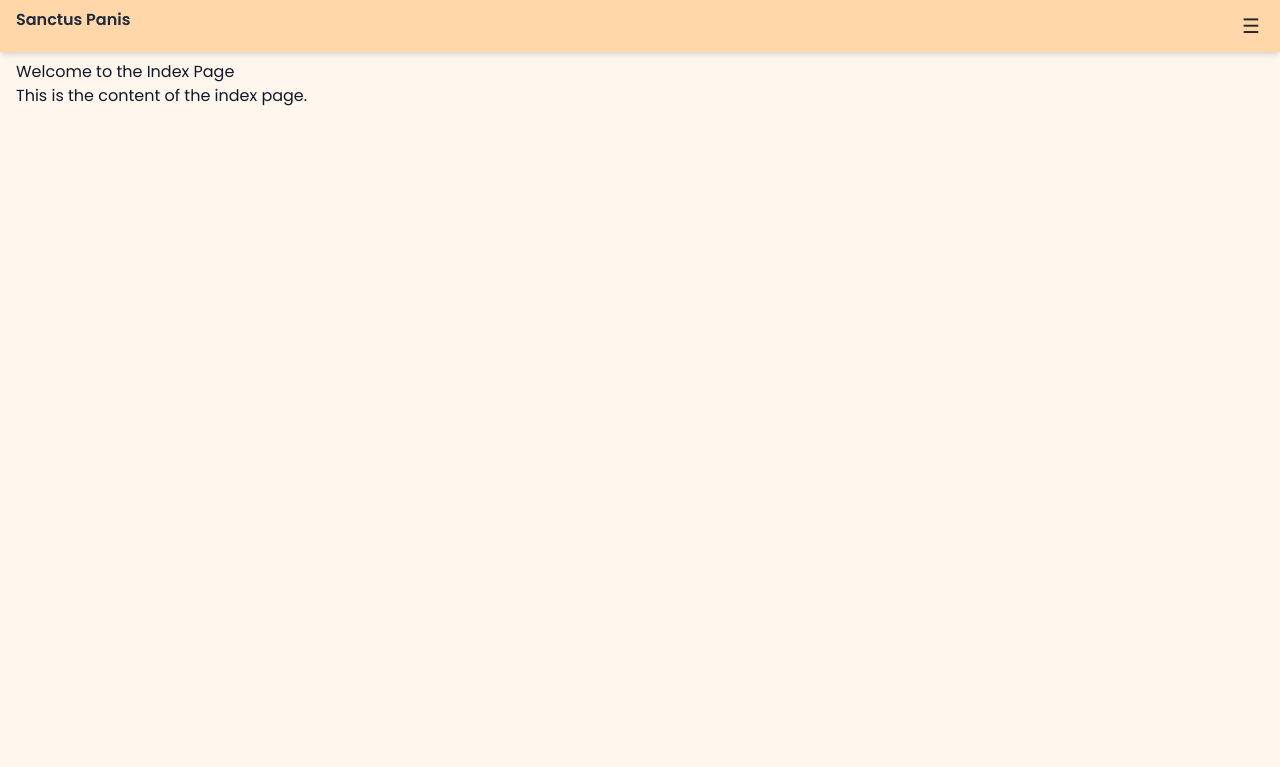
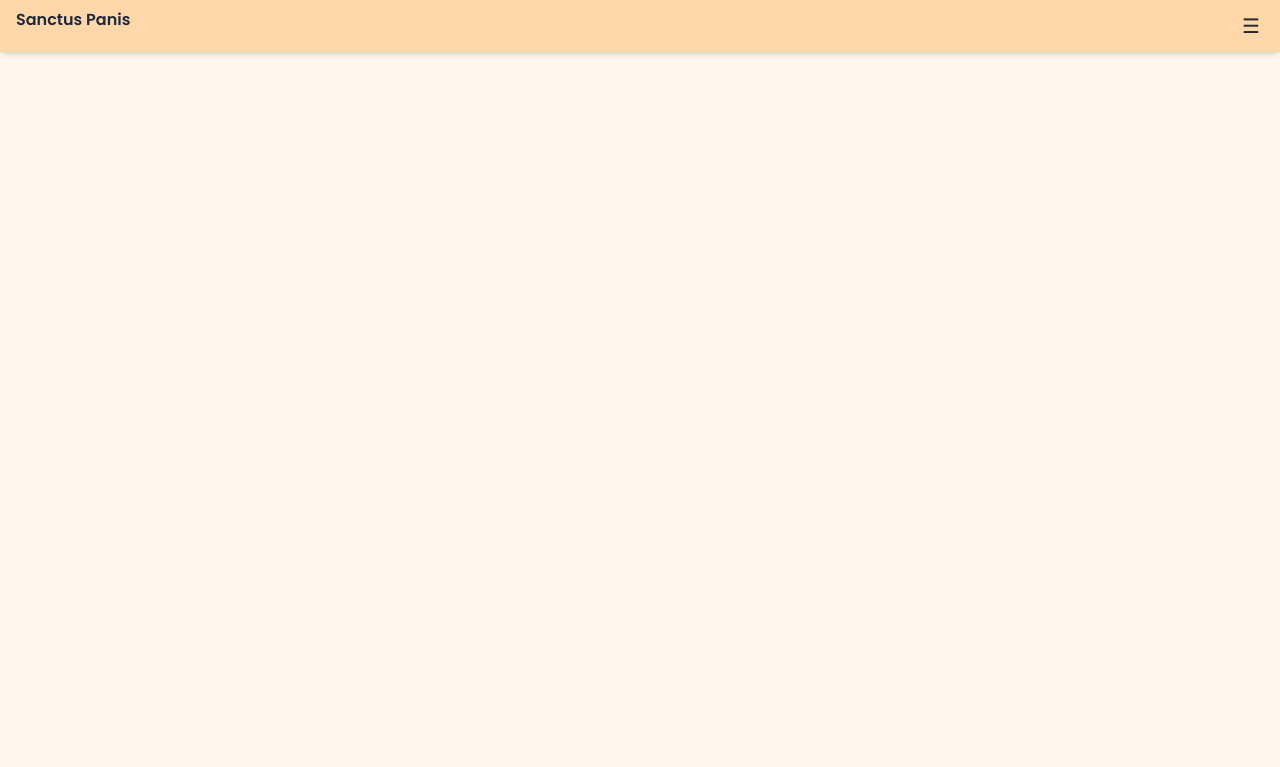
Before and after one commit to bentoluizv/projeto_aplicado_foodtruck, a Python web app: template templates/index.html in a window 1280 px wide. Shown: the top 767 px of the page. Run offline with Jinja, Linux system fonts and the light colour scheme; the template is opened without the code that fills it, so the values that code supplies are empty.

Commit message:
feat: replace base template with complete index page layout and navigation

```diff
--- a/templates/base.html
+++ /dev/null
@@ -1,57 +0,0 @@
-<!DOCTYPE html>
-<html lang="pt-br">
-
-<head>
-    <meta charset="UTF-8">
-    <meta name="viewport" content="width=device-width, initial-scale=1.0">
-    <title>Sanctus Panis</title>
-    <script src="https://cdn.jsdelivr.net/npm/@tailwindcss/browser@4"></script>
-    <link rel="preconnect" href="https://fonts.googleapis.com">
-    <link rel="preconnect" href="https://fonts.gstatic.com" crossorigin>
-    <link
-        href="https://fonts.googleapis.com/css2?family=Poppins:ital,wght@0,100;0,200;0,300;0,400;0,500;0,600;0,700;0,800;0,900;1,100;1,200;1,300;1,400;1,500;1,600;1,700;1,800;1,900&display=swap"
-        rel="stylesheet">
-    <link rel="stylesheet" href="{{ url_for('static', path='main.css') }}">
-    <script src="{{ url_for('static', path='htmx.min.js') }}"></script>
-    <script src="{{ url_for('static', path='index.js') }}"></script>
-</head>
-
-<body
-    class="max-h-screen min-h-screen overflow-hidden bg-gray-100 text-gray-900 poppins-regular flex flex-col bg-orange-50">
-    <header id="header" class="flex items-center justify-between py-2 px-4 bg-orange-200 text-slate-800 shadow-md">
-        <a href="/" class="cursor-pointer hover:underline decoration-wavy self-start">
-            <h1 class="poppings-bold text-md font-semibold text-nowrap">Sanctus Panis</h1>
-        </a>
-        <button id="toggleBtn"
-            class="self-end cursor-pointer z-90 text-xl text-zinc-800 p-1 hover:scale-130 transition-transform duration-300 ease-in-out"
-            hx-on:click="toggleMenuDropdown()">☰
-        </button>
-    </header>
-    <section
-        class="absolute top-12 grid grid-cols-2 h-[140px] w-full gap-4 bg-orange-200 py-2 px-4 text-md font-light transition-all duration-300 ease-in-out transform hidden shadow-md"
-        id="menu">
-        <div class="flex flex-col justify-end items-start text-sm font-light">
-            <h2 class="text-sm font-light text-gray-800">
-                Seja bem-vinde, <span
-                    class="font-bold text-orange-600 underline decoration-wavy decoration-zinc-400">usuário.</span>
-            </h2>
-        </div>
-        <nav class="flex flex-col items-end justify-between">
-            <div class="flex flex-col items-end">
-                <a href="/menu" class="cursor-pointer hover:font-semibold hover:text-orange-600">Cardápio</a>
-                <a href="/pedidos" class="cursor-pointer hover:font-semibold hover:text-orange-600">Pedidos</a>
-            </div>
-            <a href="/logout" class="cursor-pointer hover:font-semibold text-orange-600">Sair</a>
-        </nav>
-    </section>
-    <main class="grow flex flex-col px-4 py-2">
-        {% block main %}
-        {% endblock %}
-    </main>
-    <footer class="bg-slate-800 text-orange-600 flex flex-col px-4 py-2 text-center text-xs font-semibold">
-        <p>&copy; 2025 Sanctus Panis. Todos os direitos reservados.</p>
-    </footer>
-
-</body>
-
-</html>
--- a/templates/index.html
+++ b/templates/index.html
@@ -1,10 +1,58 @@
-{% extends "base.html" %}
+<!DOCTYPE html>
+<html lang="pt-br">
 
-{% block main %}
-<div class="grow flex flex-col">
-    <section>
-        <h1>Welcome to the Index Page</h1>
-        <p>This is the content of the index page.</p>
+<head>
+    <meta charset="UTF-8">
+    <meta name="viewport" content="width=device-width, initial-scale=1.0">
+    <title>Sanctus Panis</title>
+    <script src="https://cdn.jsdelivr.net/npm/@tailwindcss/browser@4"></script>
+    <link rel="preconnect" href="https://fonts.googleapis.com">
+    <link rel="preconnect" href="https://fonts.gstatic.com" crossorigin>
+    <link
+        href="https://fonts.googleapis.com/css2?family=Poppins:ital,wght@0,100;0,200;0,300;0,400;0,500;0,600;0,700;0,800;0,900;1,100;1,200;1,300;1,400;1,500;1,600;1,700;1,800;1,900&display=swap"
+        rel="stylesheet">
+    <link rel="stylesheet" href="{{ url_for('static', path='main.css') }}">
+    <script src="{{ url_for('static', path='htmx.min.js') }}"></script>
+    <script src="{{ url_for('static', path='index.js') }}"></script>
+</head>
+
+<body
+    class="max-h-screen min-h-screen overflow-hidden bg-gray-100 text-gray-900 poppins-regular flex flex-col bg-orange-50">
+    <header id="header" class="flex items-center justify-between py-2 px-4 bg-orange-200 text-slate-800 shadow-md">
+        <a href="/" class="cursor-pointer hover:underline decoration-wavy self-start">
+            <h1 class="poppings-bold text-md font-semibold text-nowrap">Sanctus Panis</h1>
+        </a>
+        <button id="toggleBtn"
+            class="self-end cursor-pointer text-xl text-zinc-800 p-1 hover:scale-130 transition-transform duration-300 ease-in-out"
+            hx-on:click="toggleMenuDropdown()">☰
+        </button>
+    </header>
+    <section
+        class="absolute top-12 grid grid-cols-2 h-[140px] w-full gap-4 bg-orange-200 py-2 px-4 text-md font-light transition-all duration-300 ease-in-out transform hidden shadow-md"
+        id="menu">
+        <div class="flex flex-col justify-end items-start text-sm font-light">
+            <h2 class="text-sm font-light text-gray-800">
+                Seja bem-vinde, <span
+                    class="font-bold text-orange-600 underline decoration-wavy decoration-zinc-400">usuário.</span>
+            </h2>
+        </div>
+        <nav class="flex flex-col items-end justify-between">
+            <div class="flex flex-col items-end">
+                <a hx-get="/menu" hx-target="#content" hx-load="innerHTML"
+                    class="cursor-pointer hover:font-semibold hover:text-orange-600">Cardápio</a>
+                <a hx-get="/pedidos" hx-target="#content" hx-load="innerHTML"
+                    class="cursor-pointer hover:font-semibold hover:text-orange-600">Pedidos</a>
+            </div>
+            <a href="/logout" class="cursor-pointer hover:font-semibold text-orange-600">Sair</a>
+        </nav>
     </section>
-</div>
-{% endblock %}
+    <main id="content" class="grow flex flex-col px-4 py-2">
+
+    </main>
+    <footer class="bg-slate-800 text-orange-600 flex flex-col px-4 py-2 text-center text-xs font-semibold">
+        <p>&copy; 2025 Sanctus Panis. Todos os direitos reservados.</p>
+    </footer>
+
+</body>
+
+</html>
```
